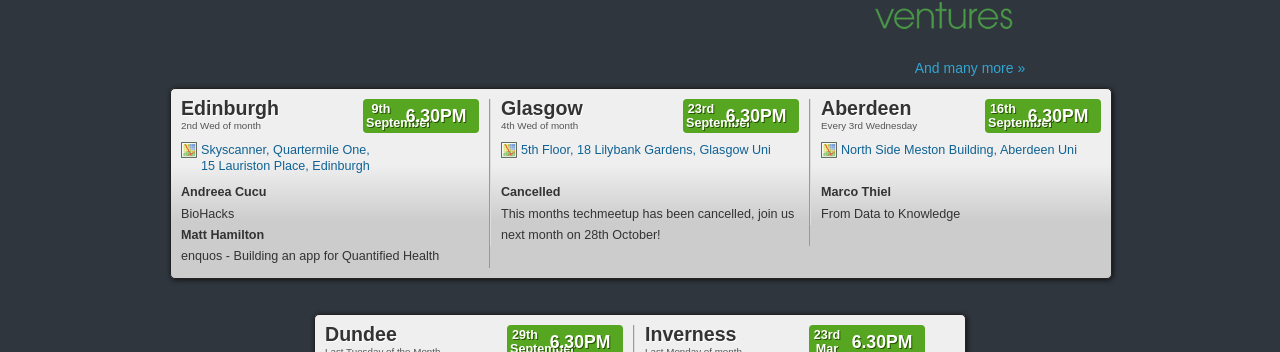
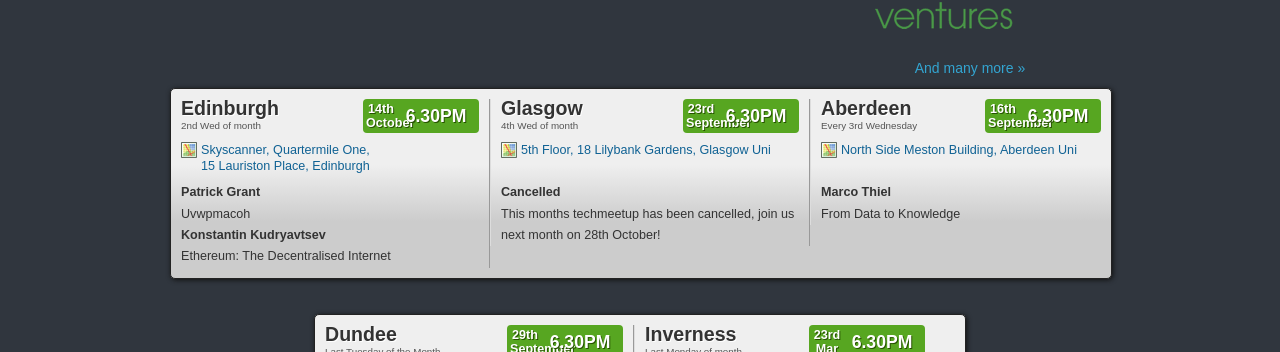
Before and after one commit to techmeetup/techmeetup.co.uk, a Jekyll site: the page built from index.html, in a window 1280 px wide. Shown: the part 311-663 px from the top of the page. Built offline with Jekyll 4.4.1, drawn with Linux system fonts in a browser that asks for light colours.

Commit message:
Updated speakers for October

```diff
--- a/_data/index.json
+++ b/_data/index.json
@@ -2,15 +2,15 @@
   "edinburgh": {
     "speakers": [
       {
-        "name": "Andreea Cucu",
-        "talk": "BioHacks"
+        "name": "Patrick Grant",
+        "talk": "Uvwpmacoh"
       },{
-        "name": "Matt Hamilton",
-        "talk": "enquos - Building an app for Quantified Health"
+        "name": "Konstantin Kudryavtsev",
+        "talk": "Ethereum: The Decentralised Internet"
       }
     ],
-    "day": "9th",
-    "month": "September"
+    "day": "14th",
+    "month": "October"
   },
   "glasgow": {
     "speakers": [
```
